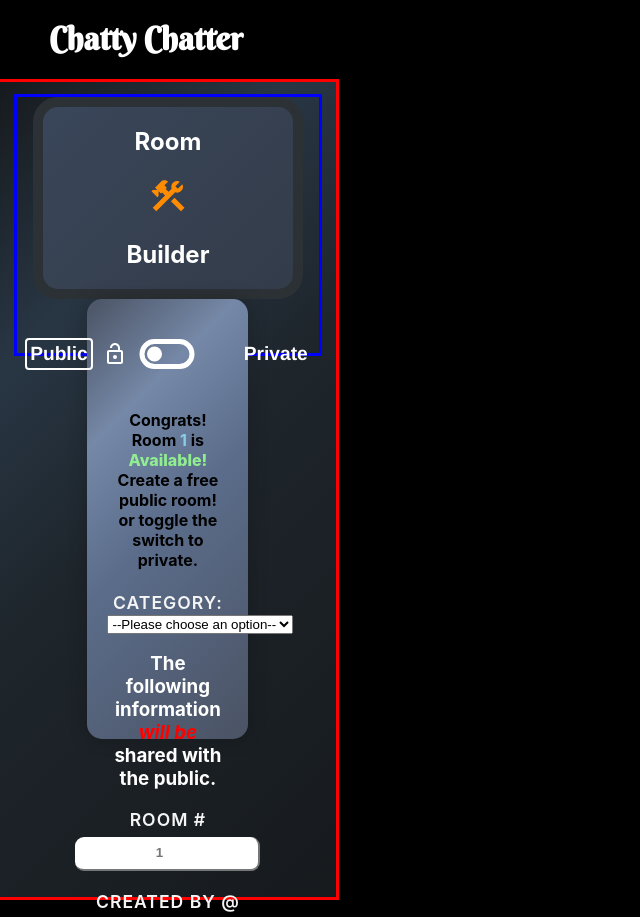
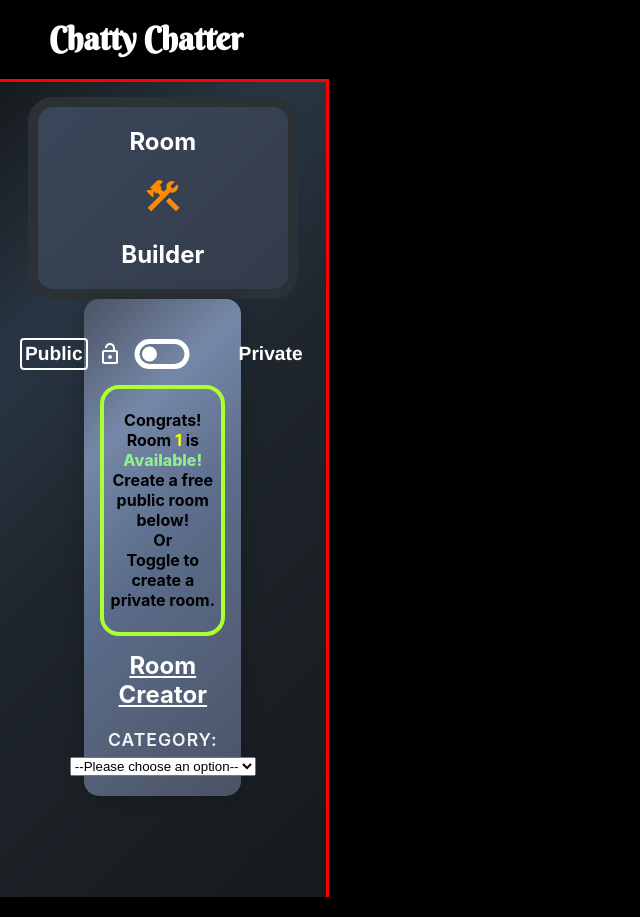
Before and after one commit to Tanner-Davison/Chatty_Chatter, a React (Create React App) app: page /createroom/1 in a window 1280 px wide. Shown: the top 917 px of the page, without its empty margins (0-640 px from the left). Built offline with nearby package versions, Linux system fonts and the light colour scheme.

Commit message:
added new room public feature

```diff
--- a/src/components/Header/Header.css
+++ b/src/components/Header/Header.css
@@ -143,6 +143,7 @@ color:red;
     border-radius: 5px 5px 15px 15px;
     padding: 0;
     border: 6px inset white;
+    justify-content: center;
   }
   .create_room_container {
     flex-direction: column;
@@ -164,6 +165,7 @@ color:red;
     gap: 0px;
     height: 300px;
     padding-bottom:7px;
+    justify-content: center;
   }
   .buttonHeader {
     min-width: 100px;
@@ -185,8 +187,11 @@ color:red;
 
    ul >li{
     height: 15%;
+    font-size:1rem;
+   }
 
-    font-size:1rem;
+   #span-id{
+    display:none;
    }
    .navLinks>button{
     margin-top:15px;
--- a/src/components/Header/Header.js
+++ b/src/components/Header/Header.js
@@ -58,15 +58,20 @@ const Header = ({ joinRoom, roomChanger, room, }) => {
                 </h2>
               </Link>
             </li>
-            <span style={{ color: "white" }}>|</span>
+            <br></br>
+            <span id={"span-id"} style={{ color: "white" }}>
+              {" "}
+              |{" "}
+            </span>
             <li>
               <Link to={`/currentservers`}>
-                <h2 className={getLinkStyle("/currentservers")}>
-                  All Rooms
-                </h2>
+                <h2 className={getLinkStyle("/currentservers")}>All Rooms</h2>
               </Link>
             </li>
-            <span style={{ color: "white" }}>|</span>
+            <br></br>
+            <span id={"span-id"} style={{ color: "white" }}>
+              |
+            </span>
             <li>
               <Link to={`/createroom/${0}`}>
                 <h2 className={getLinkStyle(`/createroom/${room}`)}>
@@ -74,7 +79,10 @@ const Header = ({ joinRoom, roomChanger, room, }) => {
                 </h2>
               </Link>
             </li>
-            <span style={{ color: "white" }}>|</span>
+            <br></br>
+            <span id={"span-id"} style={{ color: "white" }}>
+              |
+            </span>
             <button
               type="button"
               id={"logout_button"}
@@ -84,7 +92,7 @@ const Header = ({ joinRoom, roomChanger, room, }) => {
           </>
         )}
       </ul>
-      {usernameLocal && !currentLocation.includes('createroom')&&(
+      {usernameLocal && currentLocation.includes("chatroom") && (
         <div className={"create_room_container"}>
           <h2 style={{ color: "white" }}>Public Search</h2>
           <input
--- a/src/components/Utility-mainRoom/CreateRoom.css
+++ b/src/components/Utility-mainRoom/CreateRoom.css
@@ -20,11 +20,8 @@ form{
     position: relative;
     display:flex;
     flex-direction: column;
-    outline: 3px solid blue;
     width: 90%;
     text-align: center;
-
-
 }
 #header-border{
 
@@ -61,7 +58,7 @@ form h3{
     position: relative;
     display:flex;
     flex-direction: column;
-    min-height:400px;
+    max-height:700px;
     justify-content: flex-start;
     width: 40%;
     align-self: center;
@@ -77,16 +74,62 @@ min-height: 300px;
 }
 #number-value{
     display:flex;
-    width:100%;
+    width:auto;
+    height: 30px;
+    margin-top:10px;
+
     gap:0px;
     flex-direction:column;
     align-items: center;
     justify-content: flex-end;
 }
+.content-container{
+    display: flex;
+    align-items: center;
+    justify-content: center;
+    outline:4px solid greenyellow;
+    border-radius: 15px;
+    margin-bottom: 15px;
+}
+.content-container{
+    display: flex;
+    flex-direction: column;
+}
+.info-div{
+    display:flex;
+    flex-direction: column;
+    gap:15px;
+    align-items: center;
+}
+.category-container{
+    display:flex;
+    flex-direction: column;
+    align-items: center;
+    justify-content: space-between;
+}
+.category-result{
+    display:flex;
+    flex-direction: column;
+    height:50px;
+    gap:0px;
+    width: auto;
+
+}
+#public-category{
+    width: auto;
+    text-align: center;
+    font-weight: 700;
+    padding:5px;
+
+}
+#public-category::placeholder{
+    color:#FF8C22;
+}
 #name-value{
     display:flex;
     flex-direction: column;
-    width: 100%;
+    width:auto;
+    height:10px;
     gap:0px;
     white-space: nowrap;
     align-items: center;
@@ -96,12 +139,21 @@ min-height: 300px;
     font-weight: 700;
     width: fit-content;
     text-align: center;
+    padding:5px;
 
+
+}
+#public-number::placeholder{
+    color:#FF8C22;
 }
 #public-name{
     font-weight: 700;
     width: fit-content;
     text-align: center;
+    padding:5px;
+}
+#public-name::placeholder{
+    color:#FF8C22;
 }
 
 .toggle-wrapper{
@@ -144,6 +196,9 @@ min-height: 300px;
     display: flex;
     flex-direction: row;
 }
+#room-lookup> input{
+    text-align: center;
+}
 .private-room-inputs input{
     width:45%;
 }
@@ -170,6 +225,7 @@ min-height: 300px;
 .private-info{
     display:flex;
     flex-direction: column;
+    gap:20px;
 }
 #room-lookup{
     flex-direction: column;
@@ -223,7 +279,9 @@ min-height: 300px;
     border-radius:10px;
     height:86px ;
 }
-
+.private-info{
+    gap:10px;
+}
 .form-wrapper{
     margin:10px;
     align-items: center;
--- a/src/components/Utility-mainRoom/CreateRoom.js
+++ b/src/components/Utility-mainRoom/CreateRoom.js
@@ -10,6 +10,7 @@ import locked from "./svgs/locked.svg";
 import Header from "../Header/Header";
 import build from "./svgs/build.svg";
 import "./CreateRoom.css";
+import axios from "axios";
 
 const CreateRoom = (props) => {
   const { userLoginInfo } = useContext(LoginContext);
@@ -20,25 +21,45 @@ const CreateRoom = (props) => {
   const categoryKeys = Object.keys(CategoryOptions);
   const [password, setPassword] = useState("");
   const [isPasswordVisible, setIsPasswordVisible] = useState(false);
+  const [roomTaken, setRoomTaken] = useState(Boolean);
   const [category, setCategory] = useState("");
+  const PORT = process.env.REACT_APP_PORT;
   const navigate = useNavigate();
   let { room } = useParams();
 
-  const handlePublicSubmit = () => {
-    //do something
+  const handlePublicSubmit = async () => {
+    const newPublicRoom ={
+      category:category,
+      room:searchValue,
+      createdBy:userLoginInfo.username,
+    }
+    axios.post(`${PORT}/new-room-creation`,newPublicRoom)
   };
+
   const handleInputChange = (event) => {
     setPassword(event.target.value);
   };
 
   const handleKeyPress = (event) => {
     if (event.key === "Enter") {
-      // Prevent the form from submitting (if inside a form)
       event.preventDefault();
-      // Toggle the visibility of the password
       setIsPasswordVisible(!isPasswordVisible);
     }
   };
+
+  const handleRoomAvailability = async (numberValue) => {
+    const roomAvailable = await axios.get(
+      `${PORT}/availability/${numberValue}`
+    );
+    if (roomAvailable.data.room === true) {
+      setRoomTaken(true);
+
+    } else if (roomAvailable.data.room === false) {
+      setRoomTaken(false);
+      navigate(`/createroom/${numberValue}`);
+    }
+  };
+
   return (
     <>
       <Header />
@@ -93,11 +114,11 @@ const CreateRoom = (props) => {
             {privateRoom && (
               <>
                 <div className={"private-wrapper"}>
-                  <content>
+                  <slot>
                     <p>
                       Private rooms are Locked to the public by a custom key.
                     </p>
-                  </content>
+                  </slot>
                   <div className={"private-room-inputs"}>
                     <label htmlFor={"name"}>
                       {" "}
@@ -111,7 +132,7 @@ const CreateRoom = (props) => {
                     </label>
                     <div className={"private-room-inputs"}>
                       <label htmlFor={"room-password"}>
-                        Room Key:
+                        Create Key:
                         <input
                           type={isPasswordVisible ? "text" : "password"}
                           id={"room-password"}
@@ -121,7 +142,7 @@ const CreateRoom = (props) => {
                               : "•".repeat(password.length)
                           }
                           onChange={handleInputChange}
-                          keyPress={handleKeyPress}
+                          onKeyDown={() => handleKeyPress}
                         />
                       </label>
                     </div>
@@ -134,32 +155,44 @@ const CreateRoom = (props) => {
                 {room === "0" && (
                   <div>
                     <label id="room-lookup">
-                      Search Available Room:
+                      Search for available room #
                       <input
                         type="number"
                         value={searchValue}
                         onChange={(e) => setSearchValue(e.target.value)}
+                        placeholder="What public room number you want #"
                       />
                     </label>
+                    <button
+                      type="button"
+                      onClick={() => handleRoomAvailability(searchValue)}>
+                      check availability
+                    </button>
                   </div>
                 )}
                 {room !== "0" && (
                   <div>
-                    <content>
+                    <slot className="content-container">
                       <h4>
-                        Congrats! Room{" "}
-                        <span style={{ color: "skyblue" }}>{room}</span> is
+                        Congrats!
+                        <br></br>
+                        Room <span style={{ color: "yellow" }}>{room}</span> is
                         <span
                           style={{ color: "lightgreen", fontWeight: "800" }}>
                           {" "}
                           Available!
                         </span>
-                        <br></br> Create a free public room!<br></br>
-                        or toggle the switch to private.
+                        <br></br> Create a free public room below!<br></br>
+                        Or
+                        <br></br>
+                        Toggle to create a private room.
                       </h4>
-                    </content>
-                    <label for="cetegory-list">Category:</label>
-
+                    </slot>
+                    <h2>
+                      <u>Room Creator</u>
+                    </h2>
+                    <div className="category-container">
+                      <label htmlFor="category-list">Category:</label>
                       <select
                         name="Category"
                         id="category-list"
@@ -170,16 +203,20 @@ const CreateRoom = (props) => {
                         })}
                       </select>
                     </div>
+                  </div>
                 )}
-                {categoryKeys !== "" && !privateRoom && (
-                  <div>
+                {categoryKeys !== "" &&
+                  !privateRoom &&
+                  room !== "0" &&
+                  category && (
+                    <div className="info-div">
                       <h3>
                         The following information <br></br>{" "}
-                      <span style={{ color: "red" }}>
+                        <span style={{ color: "#FF8C22" }}>
                           {" "}
-                        <em>will be</em>
+                          <em>will be shared</em>
                         </span>{" "}
-                      shared with the public.
+                        with the public.
                       </h3>
                       <div className={"private-info"}>
                         <div id={"number-value"}>
@@ -202,6 +239,16 @@ const CreateRoom = (props) => {
                             readOnly
                           />
                         </div>
+                        <div className={"category-result"}>
+                          <label htmlFor={"public-name"}>Category</label>
+
+                          <input
+                            type="text"
+                            id={"public-category"}
+                            placeholder={category}
+                            readOnly
+                          />
+                        </div>
                       </div>
                       <button
                         type="submit"
--- a/src/server/index.js
+++ b/src/server/index.js
@@ -34,6 +34,8 @@ connectDB(MONGO_DB_KEY);
 app.get("/roomHistory/:room", EndpointHandler.roomHistory);
 app.get("/user_info/:username", EndpointHandler.userInfo);
 app.get("/api/users/:username/rooms", EndpointHandler.joinedRooms);
+app.get("/availability/:numberValue", EndpointHandler.roomAvailable)
+
 app.post("/signup", LoginHelper.signUp);
 app.post("/login", LoginHelper.Login);
 
```
Also changed, not shown: src/server/utils/EndpointHandler.js (+16 -0 lines), 2 other files (tests, documents, lock files or other folders). Lines whose indentation alone changed are shown as unchanged.
